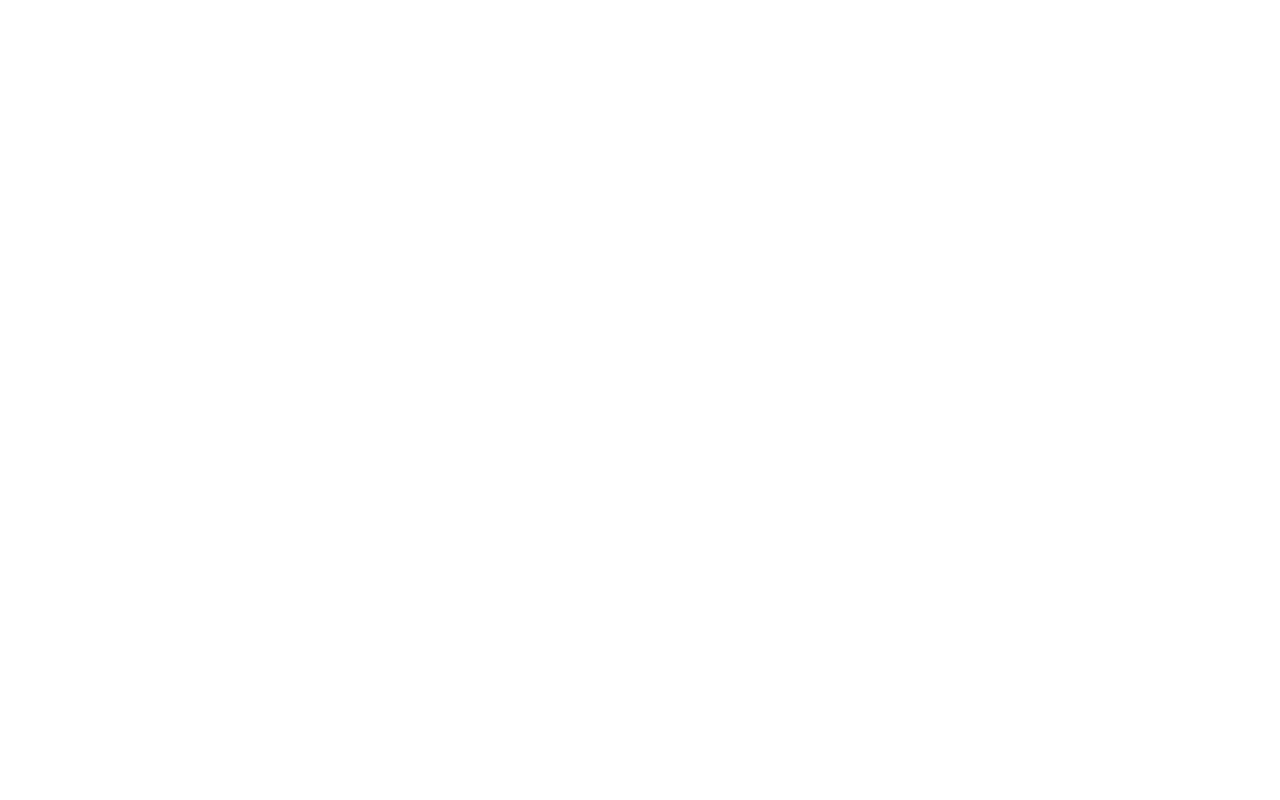
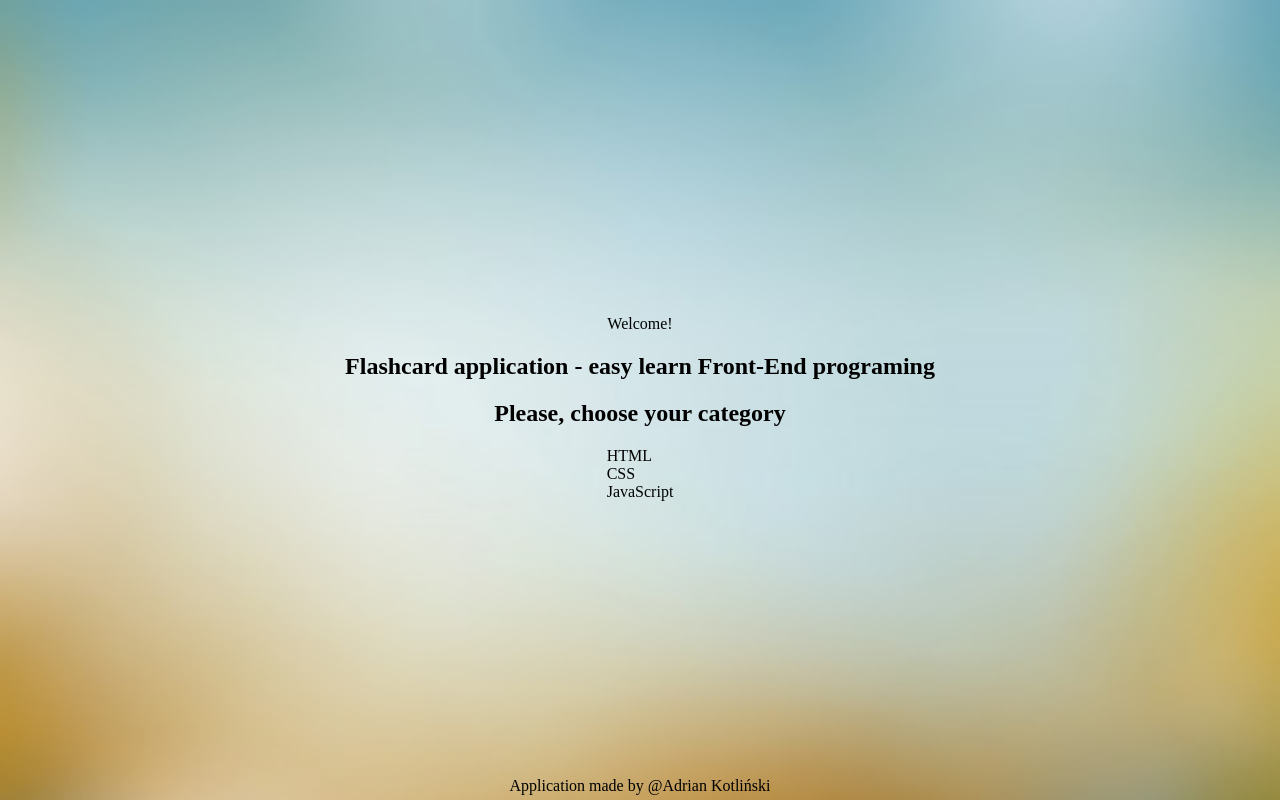
Before and after one commit to Kotlinski95/flashcards-app, a plain HTML site: page index.html in a window 1280 px wide. Drawn offline with nearby package versions, Linux system fonts and the light colour scheme.

Commit message:
Add main style and introduction section - say hello, animate categories

```diff
--- /dev/null
+++ b/css/wrapper-styles.css
@@ -0,0 +1,34 @@
+body {
+    background-image: url("../images/application-background.jpg");
+    background-position-x: center;
+    background-position-y: top;
+    background-size: cover;
+    background-repeat: no-repeat;
+    background-attachment: initial;
+    background-origin: initial;
+    background-clip: initial;
+    background-color: initial;
+    margin: 0 auto;
+    overflow: hidden;
+    position: relative;
+}
+
+.main--wrapper{
+    height: 100vh;
+    display: flex;
+    flex-direction: column;
+    align-items: center;
+    justify-content: center;
+
+}
+
+footer{
+    position: absolute;
+    width: 100vw;
+    bottom: 5px;
+    text-align: center;
+}
+
+.main-introduction__welcome{
+    text-align: center;
+}
--- a/index.html
+++ b/index.html
@@ -13,6 +13,7 @@
     <meta property="og:url" content="https://adriankotlinskiportfolio.pl" />
     <meta property="og:image" content="https://adriankotlinskiportfolio.pl/logo.jpg" />
     <meta property="og:description" content="flashcards application" />
+    <link rel="stylesheet" href="./css/wrapper-styles.css" type="text/css" />
     <link rel="stylesheet" href="https://unpkg.com/aos@next/dist/aos.css" />
 </head>
 
@@ -24,6 +25,39 @@
     </noscript>
     <div class="main--wrapper">
         <div class="main-introduction-wrapper"></div>
+        <section class="main-introduction__welcome">
+            <p data-aos="fade-up"
+            data-aos-easing="linear"
+            data-aos-duration="1200">Welcome!</p>
+            <hhroup>
+             <h1 data-aos="fade-up"
+             data-aos-easing="linear"
+             data-aos-duration="1200"
+             data-aos-delay= "800" >Flashcard application - easy learn Front-End programing</h1>
+                <h2 data-aos="fade-up"
+                data-aos-easing="linear"
+                data-aos-duration="1200"
+                data-aos-delay= "1200"  >Please, choose your category</h2>
+            </hhroup>
+
+        </section>
+        <div class="main-introduction__category">
+            <div id="category-HTML" class="main-introduction__category-item"
+            data-aos="fade-right"
+            data-aos-easing="linear"
+            data-aos-duration="1000"
+            data-aos-delay= "1800">HTML</div>
+            <div id="category-CSS" class="main-introduction__category-item"
+            data-aos="fade-right"
+            data-aos-easing="linear"
+            data-aos-duration="1000"
+            data-aos-delay= "2400">CSS</div>
+            <div id="category-JS" class="main-introduction__category-item"
+            data-aos="fade-right"
+            data-aos-easing="linear"
+            data-aos-duration="1000"
+            data-aos-delay= "3000"> JavaScript</div>
+        </div>
         <div class="main-category-wrapper"></div>
         <div class="main-flashcards-wrapper"></div>
     </div>
@@ -31,6 +65,9 @@
     <script>
         AOS.init()
     </script>
+    <footer>
+        Application made by @Adrian Kotliński
+    </footer>
 </body>
 
 </html>
```
Also changed, not shown: images/application-background.jpg (added).
